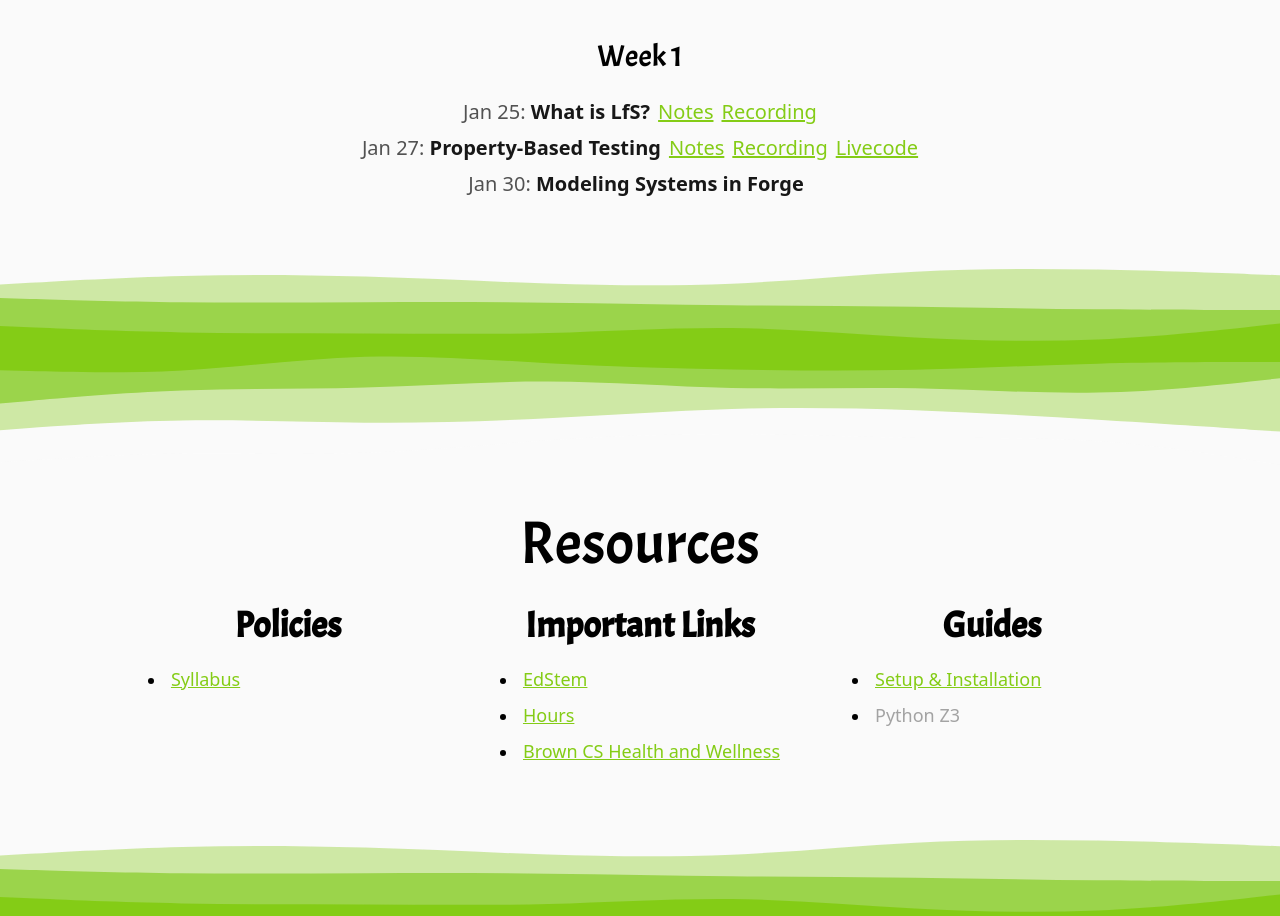
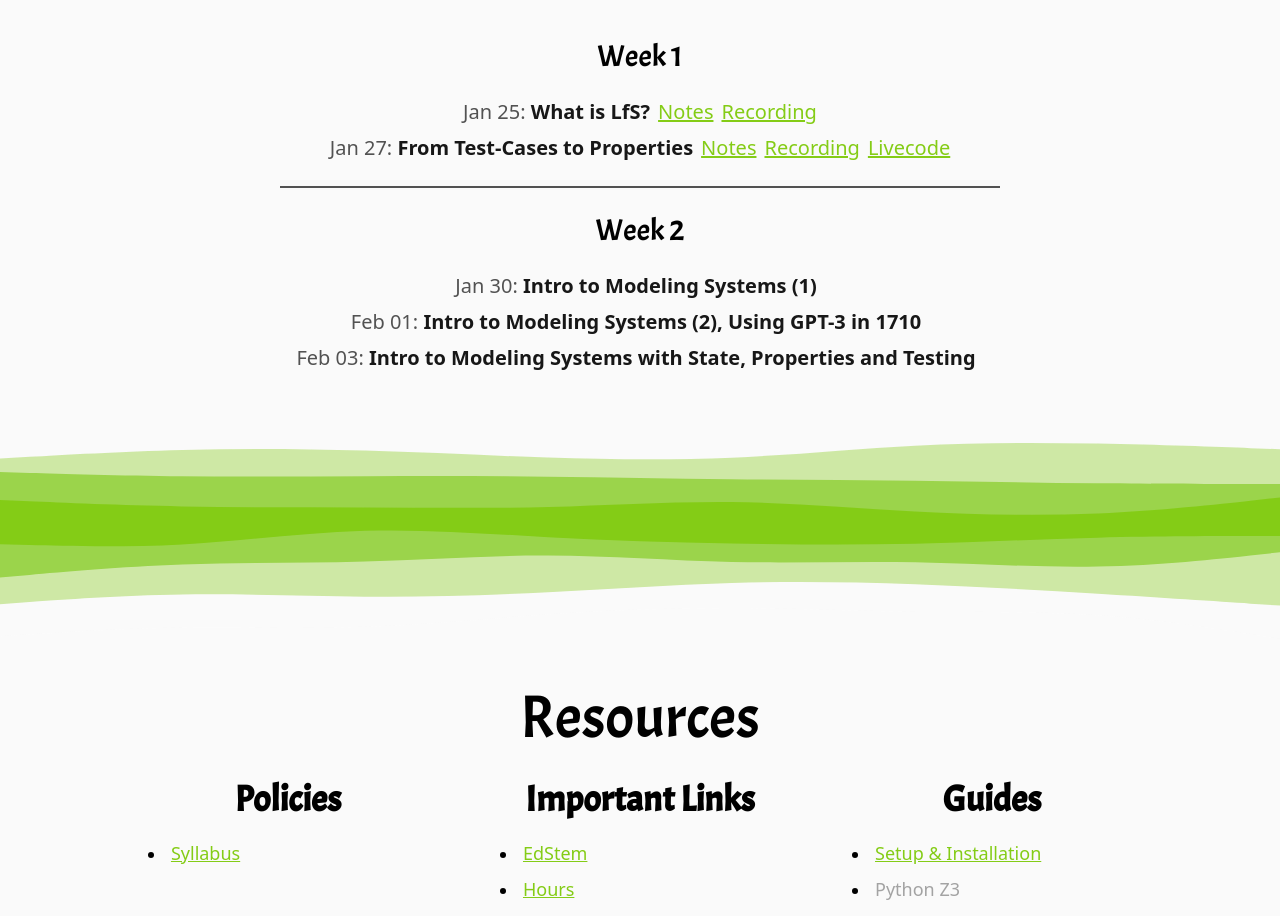
Before and after one commit to csci1710/2024, a React (Create React App) app in the folder my-app/: page / in a window 1280 px wide. Shown: the part 3580-4496 px from the top of the page. Built offline with nearby package versions, Linux system fonts and the light colour scheme; a web font is replaced by a local one.

Commit message:
schedule update

```diff
--- a/my-app/src/SITE_DATA.ts
+++ b/my-app/src/SITE_DATA.ts
@@ -54,40 +54,40 @@ export const lectureWeeks: LectureWeek[] = [
         // liveCodeLink: "https://www.google.com",
       },
       {
-        name: "Property-Based Testing",
+        name: "From Test-Cases to Properties",
         date: "Jan 27",
         notesLink: "https://hackmd.io/@lfs/SJX6Or-2i",
         recordingLink: "https://brown.hosted.panopto.com/Panopto/Pages/Viewer.aspx?id=4dfc8183-c365-498e-9821-af850163ddee",
         liveCodeLink: process.env.PUBLIC_URL+"/livecode/test_jan27_hypothesis.py",
       },
+    ],
+  },
+  {
+    name: "Week 2",
+    dailyLectures: [
       {
-        name: "Modeling Systems in Forge",
+        name: "Intro to Modeling Systems (1)",
         date: "Jan 30",
+        // notesLink: "https://www.google.com",
+        // recordingLink: "https://www.google.com",
+        // liveCodeLink: "https://www.google.com",
+      },
+      {
+        name: "Intro to Modeling Systems (2), Using GPT-3 in 1710",
+        date: "Feb 01",
+        // notesLink: "https://www.google.com",
+        // recordingLink: "https://www.google.com",
+        // liveCodeLink: "https://www.google.com",
+      },
+      {
+        name: "Intro to Modeling Systems with State, Properties and Testing",
+        date: "Feb 03",
         // notesLink: "https://www.google.com",
         // recordingLink: "https://www.google.com",
         // liveCodeLink: "https://www.google.com",
       },
     ],
   },
-  //{
-  //   name: "Week 2",
-  //   dailyLectures: [
-  //     {
-  //       name: "what is lfs text adssdfhg",
-  //       date: "Jan 28",
-  //       notesLink: "https://www.google.com",
-  //       recordingLink: "https://www.google.com",
-  //       liveCodeLink: "https://www.google.com",
-  //     },
-  //     {
-  //       name: "what is lfs hg",
-  //       date: "Jan 28",
-  //       notesLink: "https://www.google.com",
-  //       recordingLink: "https://www.google.com",
-  //       liveCodeLink: "https://www.google.com",
-  //     },
-  //   ],
-  // },
 ];
 
 // For assignments, exclude HREF field to automatically disable the assignment
```
